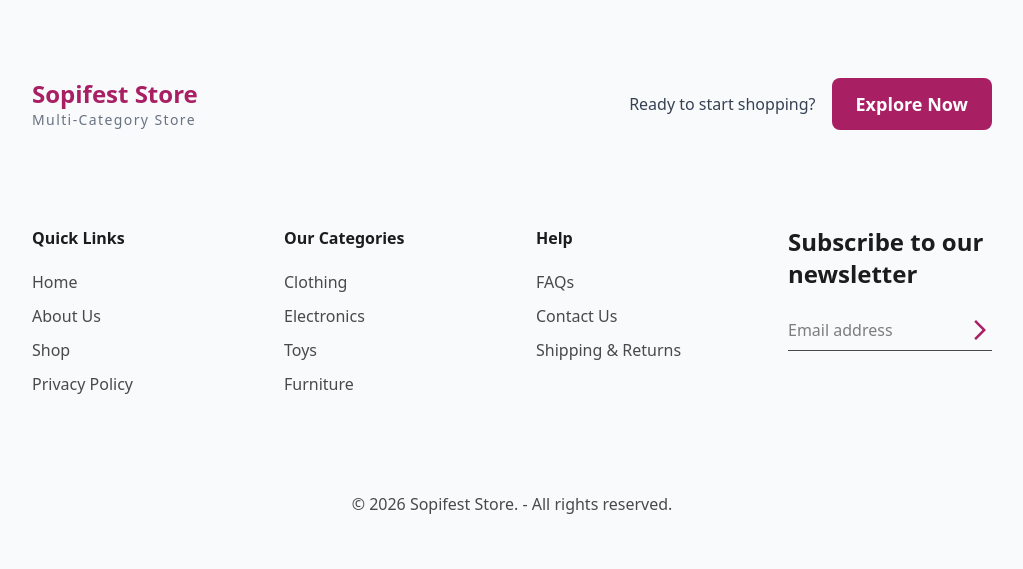
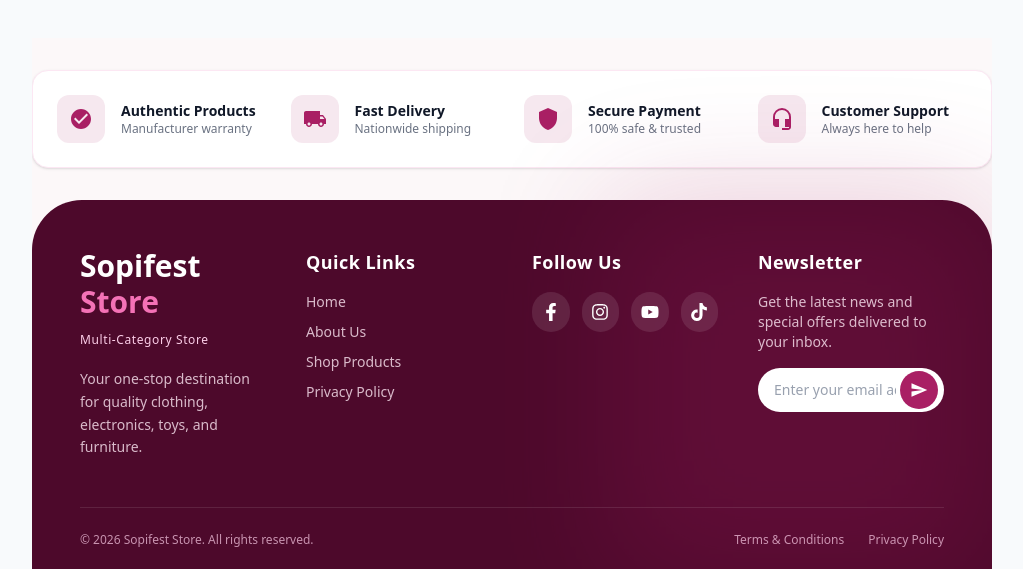
Before and after one commit to bashar35790/mini-ecomarce, a Next.js app: page / in a window 1280 px wide. Shown: the part 1945-2514 px from the top of the page, without its empty margins (128-1151 px from the left). Built offline with nearby package versions, Linux system fonts and the light colour scheme; no server answers.

Commit message:
redesign the footer section

```diff
--- a/components/Categories.tsx
+++ b/components/Categories.tsx
@@ -15,7 +15,7 @@ export const Categories = () => {
   }, []);
 
   return (
-    <div className="mx-auto my-8 grid max-w-7xl grid-cols-1 gap-6 md:grid-cols-3">
+    <div className="mx-auto my-8 grid grid-cols-1 gap-6 md:grid-cols-3">
       {categories.map((category, index) => (
         <div
           key={category.id || index}
--- a/components/Footer.tsx
+++ b/components/Footer.tsx
@@ -1,85 +1,218 @@
 import React from "react";
-import { MdArrowForwardIos } from "react-icons/md";
 import Link from "next/link";
+import { FaFacebookF, FaInstagram, FaYoutube, FaTiktok } from "react-icons/fa";
+import {
+  MdCheckCircle,
+  MdLocalShipping,
+  MdShield,
+  MdHeadsetMic,
+  MdSend,
+} from "react-icons/md";
 
 export const Footer = () => {
   return (
-    <footer className="py-10 w-full">
-      <div className="container flex flex-col mx-auto gap-24 px-6 md:px-0">
-        <div className="first flex flex-col md:flex-row mx-auto w-full justify-between gap-8 md:gap-0">
-          <div className="flex flex-col leading-tight">
-            <span className="text-lg md:text-2xl font-bold text-[#a91f64]">
-              Sopifest Store
-            </span>
-            <span className="text-sm text-gray-500 tracking-widest self-baseline">
-              Multi-Category Store
-            </span>
-          </div>
-          <div className="flex gap-4 items-center">
-            <p className="text-gray-700">Ready to start shopping?</p>
-            <Link href="/products">
-              <button className="text-lg font-bold text-white px-6 py-3 rounded-lg cursor-pointer bg-[#a91f64] hover:bg-[#8f1954] transition-colors">
-                Explore Now
-              </button>
-            </Link>
-          </div>
-        </div>
-        <div className="middle grid grid-cols-1 md:grid-cols-4 gap-12 justify-between">
-          <div className="one space-y-5">
-            <h3 className="text-[#1C1C1C] font-semibold">Quick Links</h3>
-            <div className="space-y-2.5">
-              <Link href="/home" className="block text-[#494949] font-normal hover:text-[#a91f64]">Home</Link>
-              <Link href="/about" className="block text-[#494949] font-normal hover:text-[#a91f64]">About Us</Link>
-              <Link href="/products" className="block text-[#494949] font-normal hover:text-[#a91f64]">Shop</Link>
-              <Link href="/privacy" className="block text-[#494949] font-normal hover:text-[#a91f64]">Privacy Policy</Link>
+    <footer className="w-full bg-[#fcf8f9] text-gray-800 pt-8 overflow-hidden font-sans">
+      <div className="container mx-auto">
+        {/* TOP FEATURES / SERVICE HIGHLIGHTS BAR */}
+        <div className="bg-white rounded-2xl shadow-sm border border-pink-100 p-6 mb-8 grid grid-cols-1 sm:grid-cols-2 lg:grid-cols-4 gap-6">
+          <div className="flex items-center space-x-4">
+            <div className="p-3 rounded-xl bg-[#a91f64]/10 text-[#a91f64] text-2xl">
+              <MdCheckCircle />
+            </div>
+            <div>
+              <h4 className="font-semibold text-sm text-gray-900">
+                Authentic Products
+              </h4>
+              <p className="text-xs text-gray-500">Manufacturer warranty</p>
             </div>
           </div>
 
-          <div className="two space-y-5">
-            <h3 className="text-[#1C1C1C] font-semibold">Our Categories</h3>
-            <div className="space-y-2.5">
-              <Link href="/category/clothing" className="block text-[#494949] font-normal hover:text-[#a91f64]">Clothing</Link>
-              <Link href="/category/electronics" className="block text-[#494949] font-normal hover:text-[#a91f64]">Electronics</Link>
-              <Link href="/category/toys" className="block text-[#494949] font-normal hover:text-[#a91f64]">Toys</Link>
-              <Link href="/category/furniture" className="block text-[#494949] font-normal hover:text-[#a91f64]">Furniture</Link>
+          <div className="flex items-center space-x-4">
+            <div className="p-3 rounded-xl bg-[#a91f64]/10 text-[#a91f64] text-2xl">
+              <MdLocalShipping />
+            </div>
+            <div>
+              <h4 className="font-semibold text-sm text-gray-900">
+                Fast Delivery
+              </h4>
+              <p className="text-xs text-gray-500">Nationwide shipping</p>
             </div>
           </div>
 
-          <div className="three space-y-5">
-            <h3 className="text-[#1C1C1C] font-semibold">Help</h3>
-            <div className="space-y-2.5">
-              <Link href="/faq" className="block text-[#494949] font-normal hover:text-[#a91f64]">FAQs</Link>
-              <Link href="/contact" className="block text-[#494949] font-normal hover:text-[#a91f64]">Contact Us</Link>
-              <Link href="/shipping" className="block text-[#494949] font-normal hover:text-[#a91f64]">Shipping & Returns</Link>
+          <div className="flex items-center space-x-4">
+            <div className="p-3 rounded-xl bg-[#a91f64]/10 text-[#a91f64] text-2xl">
+              <MdShield />
+            </div>
+            <div>
+              <h4 className="font-semibold text-sm text-gray-900">
+                Secure Payment
+              </h4>
+              <p className="text-xs text-gray-500">100% safe & trusted</p>
             </div>
           </div>
 
-          <div className="four space-y-5">
-            <h3 className="text-[#1C1C1C] text-2xl font-semibold">
-              Subscribe to our <br />
-              newsletter
-            </h3>
-            <div className="flex items-center">
-              <form className="border-b border-[#494949] flex w-full">
+          <div className="flex items-center space-x-4">
+            <div className="p-3 rounded-xl bg-[#a91f64]/10 text-[#a91f64] text-2xl">
+              <MdHeadsetMic />
+            </div>
+            <div>
+              <h4 className="font-semibold text-sm text-gray-900">
+                Customer Support
+              </h4>
+              <p className="text-xs text-gray-500">Always here to help</p>
+            </div>
+          </div>
+        </div>
+      </div>
+
+      {/* DARK MAIN FOOTER CONTENT WITH WAVE EFFECT */}
+      <div className="bg-[#4d092b] text-white pt-12 pb-6 relative rounded-t-[35px] md:rounded-t-[50px]">
+        {/* Subtle decorative background glow */}
+        <div className="absolute top-0 right-0 w-96 h-96 bg-[#a91f64] opacity-20 blur-3xl pointer-events-none -z-0" />
+
+        <div className="container mx-auto px-6 md:px-12 relative z-10">
+          <div className="grid grid-cols-1 md:grid-cols-2 lg:grid-cols-4 gap-10 pb-12">
+            {/* BRAND / LOGO SECTION */}
+            <div className="space-y-3">
+              <div className="flex items-center gap-2">
+                <span className="text-2xl md:text-3xl font-extrabold text-white">
+                  Sopifest <span className="text-[#f472b6]">Store</span>
+                </span>
+              </div>
+              <p className="text-xs text-pink-200 tracking-wider font-light">
+                Multi-Category Store
+              </p>
+              <p className="text-sm text-pink-100/80 pt-2 leading-relaxed">
+                Your one-stop destination for quality clothing, electronics,
+                toys, and furniture.
+              </p>
+            </div>
+
+            {/* QUICK LINKS */}
+            <div className="space-y-4">
+              <h3 className="text-lg font-semibold text-white tracking-wide">
+                Quick Links
+              </h3>
+              <ul className="space-y-2.5 text-sm text-pink-100/80">
+                <li>
+                  <Link
+                    href="/home"
+                    className="hover:text-white transition-colors"
+                  >
+                    Home
+                  </Link>
+                </li>
+                <li>
+                  <Link
+                    href="/about"
+                    className="hover:text-white transition-colors"
+                  >
+                    About Us
+                  </Link>
+                </li>
+                <li>
+                  <Link
+                    href="/products"
+                    className="hover:text-white transition-colors"
+                  >
+                    Shop Products
+                  </Link>
+                </li>
+                <li>
+                  <Link
+                    href="/privacy"
+                    className="hover:text-white transition-colors"
+                  >
+                    Privacy Policy
+                  </Link>
+                </li>
+              </ul>
+            </div>
+
+            {/* SOCIAL MEDIA / FOLLOW US */}
+            <div className="space-y-4">
+              <h3 className="text-lg font-semibold text-white tracking-wide">
+                Follow Us
+              </h3>
+              <div className="flex gap-3">
+                <a
+                  href="#"
+                  aria-label="Facebook"
+                  className="w-10 h-10 rounded-full bg-white/10 flex items-center justify-center hover:bg-[#a91f64] transition-all hover:scale-105 text-white"
+                >
+                  <FaFacebookF size={18} />
+                </a>
+                <a
+                  href="#"
+                  aria-label="Instagram"
+                  className="w-10 h-10 rounded-full bg-white/10 flex items-center justify-center hover:bg-[#a91f64] transition-all hover:scale-105 text-white"
+                >
+                  <FaInstagram size={18} />
+                </a>
+                <a
+                  href="#"
+                  aria-label="YouTube"
+                  className="w-10 h-10 rounded-full bg-white/10 flex items-center justify-center hover:bg-[#a91f64] transition-all hover:scale-105 text-white"
+                >
+                  <FaYoutube size={18} />
+                </a>
+                <a
+                  href="#"
+                  aria-label="TikTok"
+                  className="w-10 h-10 rounded-full bg-white/10 flex items-center justify-center hover:bg-[#a91f64] transition-all hover:scale-105 text-white"
+                >
+                  <FaTiktok size={18} />
+                </a>
+              </div>
+            </div>
+
+            {/* NEWSLETTER */}
+            <div className="space-y-4">
+              <h3 className="text-lg font-semibold text-white tracking-wide">
+                Newsletter
+              </h3>
+              <p className="text-sm text-pink-100/80">
+                Get the latest news and special offers delivered to your inbox.
+              </p>
+              <form className="relative flex items-center mt-2">
                 <input
                   type="email"
                   name="email"
-                  id="email"
-                  placeholder="Email address"
+                  placeholder="Enter your email address"
                   required
-                  className="py-2 pr-2 bg-transparent outline-none w-full"
+                  className="w-full py-3 pl-4 pr-12 rounded-full bg-white text-gray-800 placeholder-gray-400 outline-none focus:ring-2 focus:ring-[#a91f64] text-sm"
                 />
-                <button type="submit" className="cursor-pointer ml-2">
-                  <MdArrowForwardIos className="text-2xl text-[#a91f64]" />
+                <button
+                  type="submit"
+                  aria-label="Subscribe"
+                  className="absolute right-1.5 p-2.5 rounded-full bg-[#a91f64] hover:bg-[#8f1954] text-white transition-all cursor-pointer"
+                >
+                  <MdSend className="text-lg" />
                 </button>
               </form>
             </div>
           </div>
-        </div>
-        <div className="bottom text-center">
-          <p className="text-[#494949] font-medium">
-            © {new Date().getFullYear()} Sopifest Store. - All rights reserved.
-          </p>
+
+          {/* BOTTOM BAR / COPYRIGHT & LEGAL */}
+          <div className="pt-6 border-t border-white/10 flex flex-col md:flex-row items-center justify-between text-xs text-pink-200/70 gap-4">
+            <p>
+              © {new Date().getFullYear()} Sopifest Store. All rights reserved.
+            </p>
+            <div className="flex gap-6">
+              <Link
+                href="/terms"
+                className="hover:text-white transition-colors"
+              >
+                Terms & Conditions
+              </Link>
+              <Link
+                href="/privacy"
+                className="hover:text-white transition-colors"
+              >
+                Privacy Policy
+              </Link>
+            </div>
+          </div>
         </div>
       </div>
     </footer>
```
Also changed, not shown: components/CardCarousel.tsx (+16 -5 lines), components/SiderComponent.tsx (+6 -4 lines).
